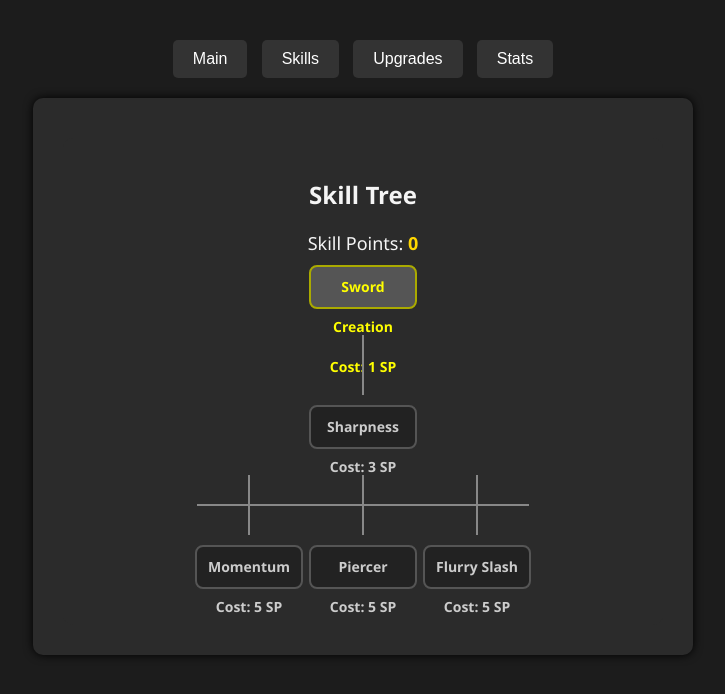
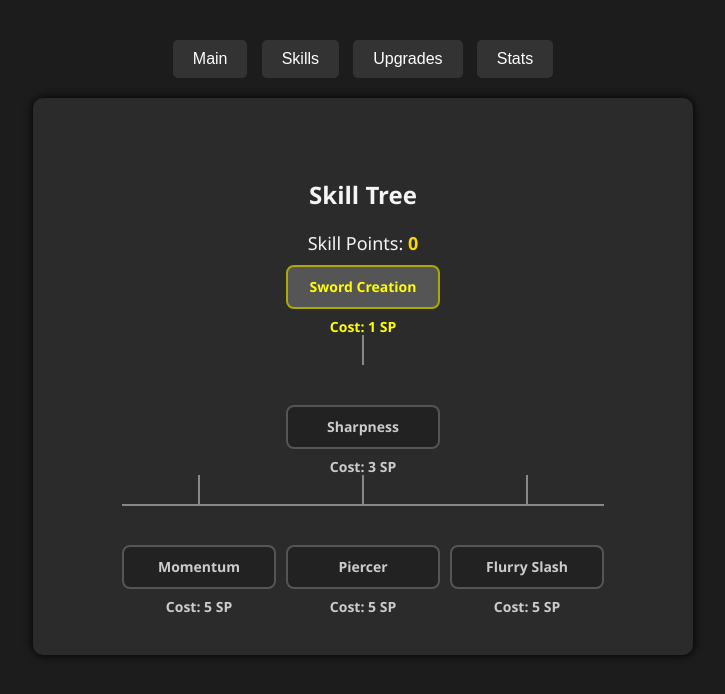
Before and after one commit to Dushfusi/sword-cutting-incremental, a plain HTML site: page index.html in a window 1280 px wide. Both pictures are taken after a click on the button "Skills". Shown: the whole page, without its empty margins (277-1002 px from the left). Drawn offline with Linux system fonts and the light colour scheme.

Commit message:
Bug fix interface.css

```diff
--- a/interface.css
+++ b/interface.css
@@ -261,3 +261,60 @@ h1, h3 {
     margin-bottom: 10px;
     flex-wrap: wrap;
 }
+
+ /* Skill Tree Styles */
+        .skill-row {
+            display: flex;
+            justify-content: center;
+            margin-bottom: 20px;
+            gap: 60px;
+        }
+
+        .skill {
+            min-width: 150px;
+            height: 40px;
+            border: 2px solid #555;
+            border-radius: 8px;
+            text-align: center;
+            line-height: 40px;
+            background-color: #222;
+            color: #ccc;
+            font-size: 14px;
+            font-weight: bold;
+            cursor: not-allowed;
+            user-select: none;
+        }
+
+        .skill.unlocked {
+            background-color: #4CAF50;
+            border-color: #0a0;
+            color: white;
+            cursor: default;
+        }
+
+        .skill.unlockable {
+            background-color: #555;
+            border-color: #aa0;
+            color: #ff0;
+            cursor: pointer;
+        }
+
+        .connector.vertical {
+            width: 2px;
+            height: 30px;
+            background-color: #888;
+            margin: 0 auto;
+        }
+
+
+        @media (max-width: 480px) {
+            .skill-row {
+                flex-direction: column;
+                align-items: center;
+                gap: 10px;
+            }
+
+            .connector.vertical {
+                height: 20px;
+            }
+        }
```
